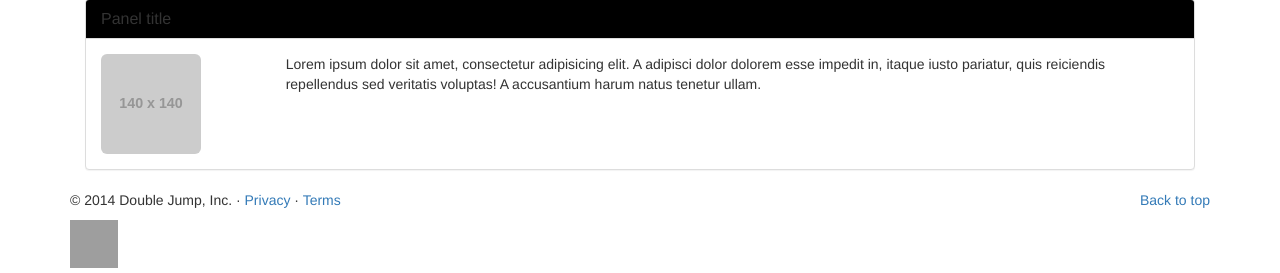
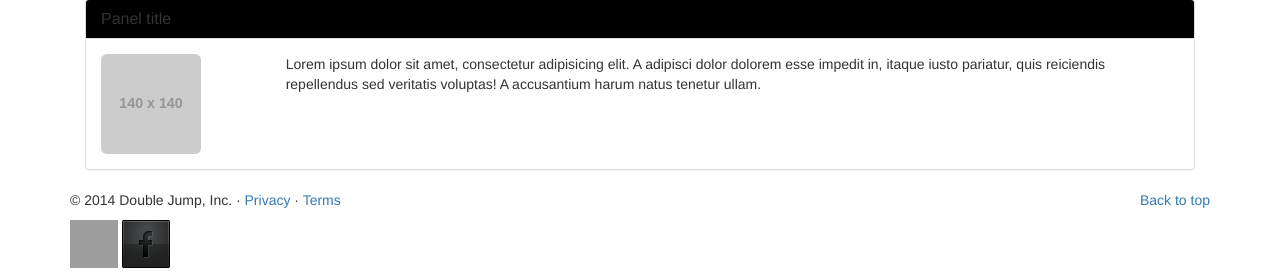
Before and after one commit to fcrios145/jump_cake, a CakePHP app: the page made by app/View/Pages/home.ctp in a window 1280 px wide. Shown: the part 807-1080 px from the top of the page. Run offline with PHP 8.4 and a stand-in for CakePHP, Linux system fonts and the light colour scheme; the template is opened without the code that fills it, so the values that code supplies are empty; grey boxes labelled with a size stand in for pictures from a placeholder-image service; some libraries are stand-ins or nearby versions; grey boxes are pictures that could not be loaded.

Commit message:
Acomodo de los iconos sociales y diseño preliminar de la BD

```diff
--- a/app/View/Layouts/default.ctp
+++ b/app/View/Layouts/default.ctp
@@ -67,7 +67,8 @@
             <footer>
                 <p class="pull-right"><a href="#">Back to top</a></p>
                 <p>&copy; 2014 Double Jump, Inc. &middot; <a href="#">Privacy</a> &middot; <a href="#">Terms</a></p>
-                <link rel="stylesheet" href="#" id="twitter"/>
+                <a id="twitter" href="#"></a>
+                <a id="facebook" href="#"></a>
             </footer>
         </div>
     </div>
--- a/app/webroot/css/custom-nav-bar.css
+++ b/app/webroot/css/custom-nav-bar.css
@@ -164,6 +164,15 @@ body {
     height: 48px;
 }
 
+#facebook {
+    background-image: url(img/fb-logo.png);
+    display: inline-block;
+    margin: 0 auto;
+    text-indent: -9999px;
+    width: 48px;
+    height: 48px;
+}
+
 .panel-heading {
     background-color: #000000 !important;
 }
```
Also changed, not shown: 1 other file.
